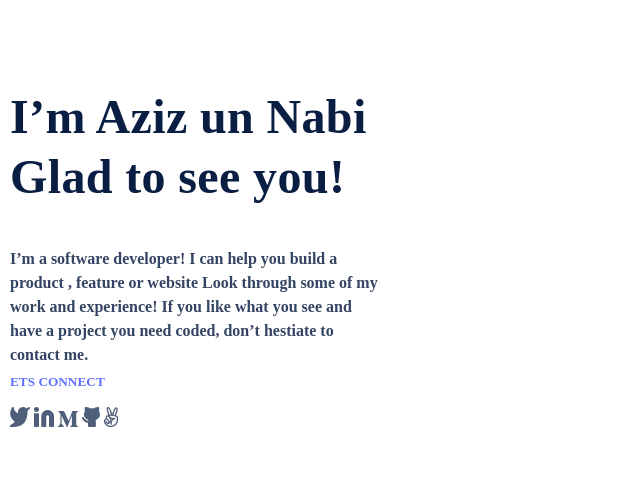
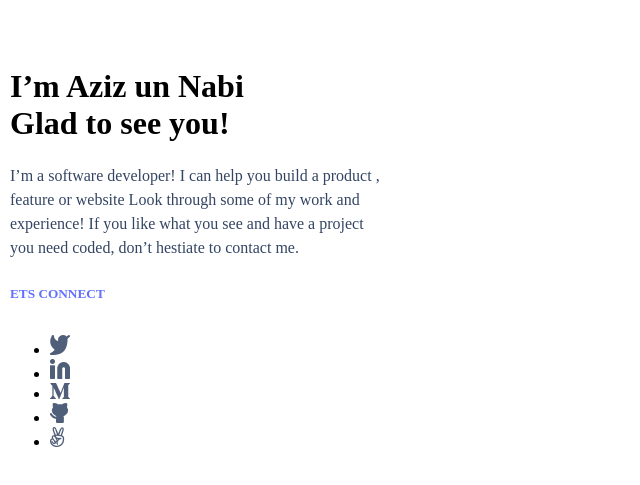
Before and after one commit to azizunnabi/portfolio-setup-and-mobile-version-skeleton, a website: page index.html in a window 1280 px wide. Shown: the part 115-600 px from the top of the page, without its empty margins (0-640 px from the left). Drawn offline with Linux system fonts and the light colour scheme.

Commit message:
index.html
index html changed.

```diff
--- a/index.html
+++ b/index.html
@@ -8,7 +8,6 @@
 </head>
 
 <body>
-
 	<div class="header-background" >
 		<div class="nav">
 		<a href="" class="m-logo" >My Logo</a>
@@ -24,6 +23,7 @@
           </li>
          </ul>
      </div>
+
 
 
 
@@ -47,17 +47,23 @@
 
         <div class="section2">
 
-        	<h2 class="h2 imelex">I’m Aziz un Nabi
-                        Glad to see you!</h2>
-                        <h4  class="sec4h4">I’m a software developer! I can help you build a product , feature or website Look through some of my work and experience! If you like what you see and have a project you need coded, don’t hestiate to contact me.</h4>
+        	<h1 class="h1 imelex">I’m Aziz un Nabi <br>
+                        Glad to see you!</h1>
+                        <p class="sec4h4">I’m a software developer! I can help you build a product ,
+                           feature or website Look through some of my work and experience!
+                            If you like what you see and have a project you need coded, don’t
+                            hestiate to contact me.</p>
                         <h5 class="ets" >ETS CONNECT</h5>
 
                            <div class="sec2image" >
-                           <img src="images/twitter.PNG" alt="abc">
-		                   <img src="images/linkedinicon.PNG" alt="abc">
-		                   <img src="images/medium.PNG" alt="abc">
-		                   <img src="images/github.PNG" alt="abc">
-		                   <img src="images/angellist.PNG" alt="abc">
+
+                            <ul class="addnn">
+                         <li class="ad">  <img src="images/twitter.PNG" alt="abc"></li>
+                          <li class="ad">  <img src="images/linkedinicon.PNG" alt="abc"></li>
+                            <li class="ad"> <img src="images/medium.PNG" alt="abc"></li>
+                              <li class="ad"> <img src="images/github.PNG" alt="abc"></li>
+                                <li class="ad"> <img src="images/angellist.PNG" alt="abc"></li>
+                       </ul>
 		               </div>
 
         </div>
```
